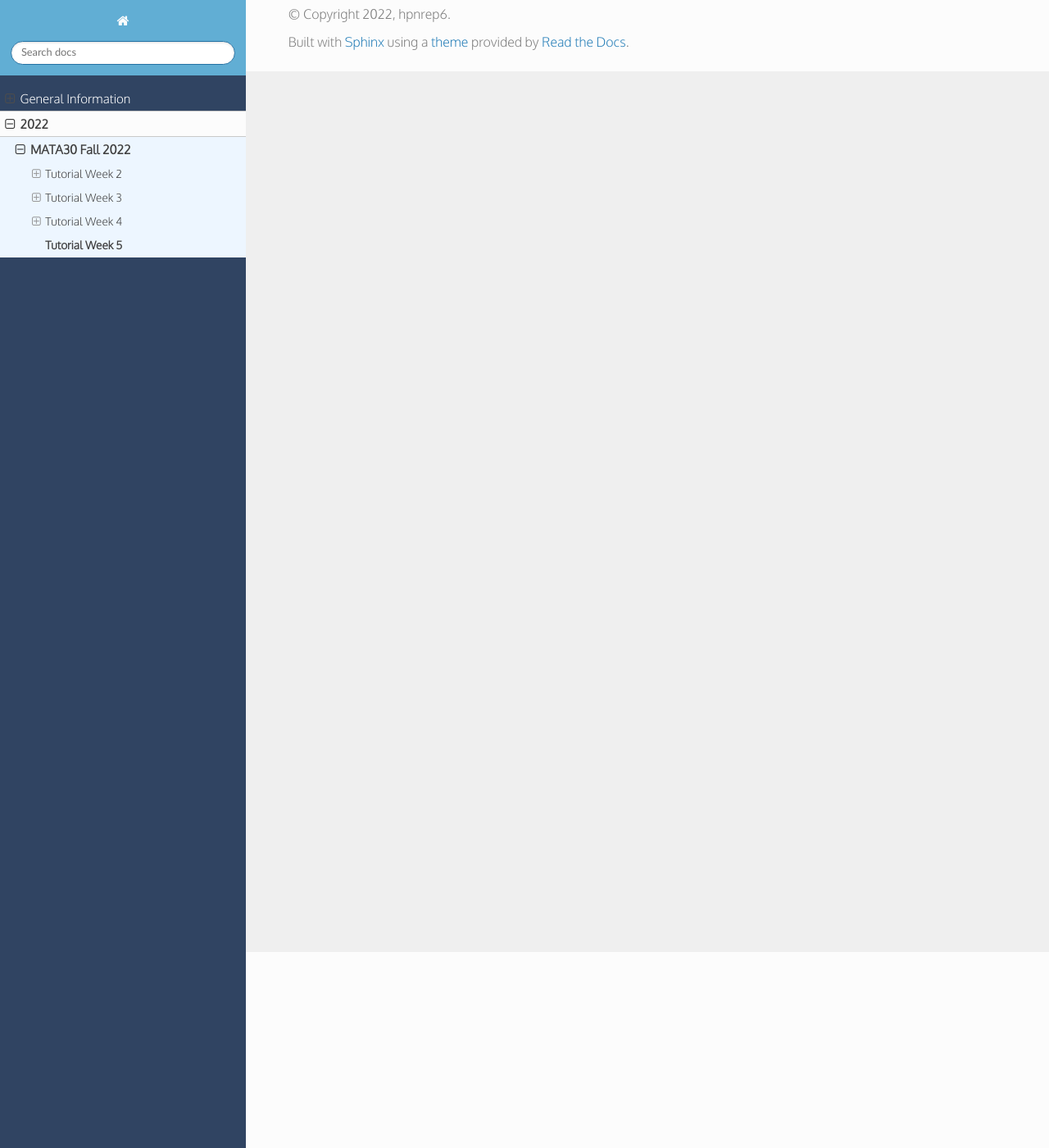
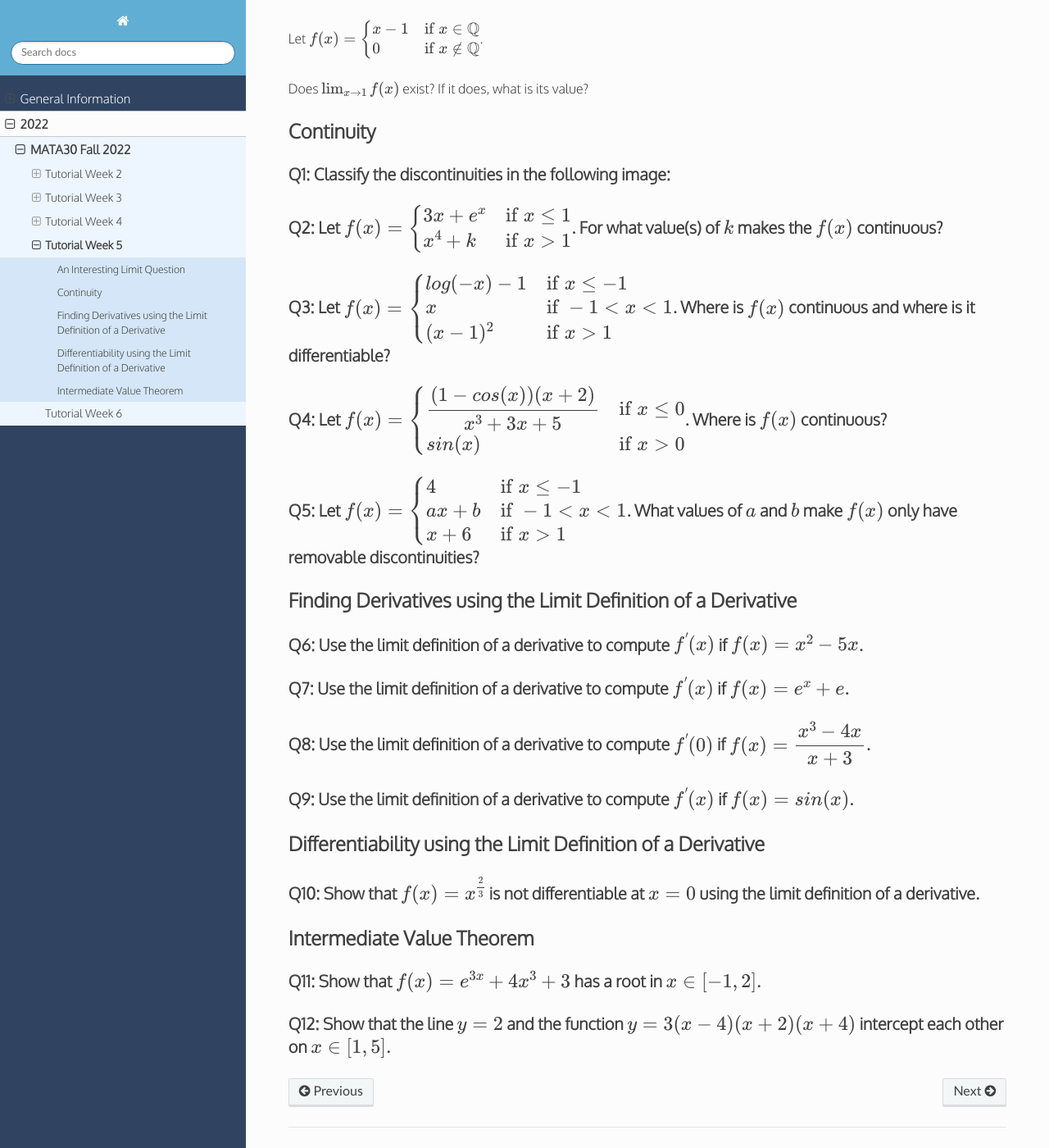
Before and after one commit to hpnrep6/t, a Sphinx documentation site: the page built from source/2022/mata30_fall/tutorial5.rst, in a window 1280 px wide and 1400 px high, scrolled down 239 px. Shown: the whole window at 82% size. Built offline with Sphinx 7.4.7 and the Read the Docs theme 2.0.0, drawn with Linux system fonts in a browser that asks for light colours; some of the changed text lies outside the part shown.

Commit message:
Tutorial 5

```diff
--- a/source/2022/mata30_fall/tutorial4.rst
+++ b/source/2022/mata30_fall/tutorial4.rst
@@ -37,7 +37,7 @@ Q1: What is :math:`\lim_{x \to 0}\; xtan^{-1}(\dfrac{1}{x})`?
     :width: 700
 
 Q2: Calculate :math:`lim_{x \to \infty} \; \dfrac{3x^2 + \sin(x^3)}{4x^2 - 2}`.
-~~~~~~~~~~~~~~~~~~~~~~~~~~~~~~~~~~~~~~~~~~~~~~~~~~~~~~~~~~~~~~~~~~~~~~~~~~
+~~~~~~~~~~~~~~~~~~~~~~~~~~~~~~~~~~~~~~~~~~~~~~~~~~~~~~~~~~~~~~~~~~~~~~~~~~~~~~~
 
 .. image:: ./images/t4/2.jpg
     :width: 700
--- a/source/2022/mata30_fall/tutorial5.rst
+++ b/source/2022/mata30_fall/tutorial5.rst
@@ -8,9 +8,66 @@ Tutorial Week 5
 
 .. raw:: html
 
-    <script>
-    window.MathJax = {
-    loader: {load: ['[tex]/ams']},
-    tex: {packages: {'[+]': ['ams']}}
-    };
-    </script>
+   <script>
+   window.MathJax = {
+   loader: {load: ['[tex]/ams']},
+   tex: {packages: {'[+]': ['ams']}}
+   };
+   </script>
+
+This week, let's review continuity, intermediate value theorem, and the limit definition of a derivative.
+
+An Interesting Limit Question
+-----------------------------
+
+Let :math:`f(x) = \begin{cases} x - 1 & \text{if } x \in \mathbb{Q} \\ 0 & \text{if } x \notin \mathbb{Q} \end{cases}`.
+
+Does :math:`\lim_{x \to 1} f(x)` exist? If it does, what is its value?
+
+Continuity
+----------
+
+Q1: Classify the discontinuities in the following image:
+~~~~~~~~~~~~~~~~~~~~~~~~~~~~~~~~~~~~~~~~~~~~~~~~~~~~~~~~
+
+Q2: Let :math:`f(x) = \begin{cases} 3x + e^x & \text{if } x \leq 1 \\ x^4 + k & \text{if } x \gt 1\end{cases}`. For what value(s) of :math:`k` makes the :math:`f(x)` continuous?
+~~~~~~~~~~~~~~~~~~~~~~~~~~~~~~~~~~~~~~~~~~~~~~~~~~~~~~~~~~~~~~~~~~~~~~~~~~~~~~~~~~~~~~~~~~~~~~~~~~~~~~~~~~~~~~~~~~~~~~~~~~~~~~~~~~~~~~~~~~~~~~~~~~~~~~~~~~~~~~~~~~~~~~~~~~~~~~~~~
+
+Q3: Let :math:`f(x) = \begin{cases} log(-x) - 1& \text{if } x \leq -1 \\ x & \text{if } -1 \lt x \lt 1 \\ (x - 1)^2 & \text{if } x \gt 1 \end{cases}`. Where is :math:`f(x)` continuous and where is it differentiable?
+~~~~~~~~~~~~~~~~~~~~~~~~~~~~~~~~~~~~~~~~~~~~~~~~~~~~~~~~~~~~~~~~~~~~~~~~~~~~~~~~~~~~~~~~~~~~~~~~~~~~~~~~~~~~~~~~~~~~~~~~~~~~~~~~~~~~~~~~~~~~~~~~~~~~~~~~~~~~~~~~~~~~~~~~~~~~~~~~~~~~~~~~~~~~~~~~~~~~~~~~~~~~~~~~~~~~~~~
+
+Q4: Let :math:`f(x) = \begin{cases} \dfrac{(1 - cos(x))(x + 2)}{x^3 + 3x + 5} & \text{if } x \le 0 \\ sin(x) & \text{if } x \gt 0 \end{cases}`. Where is :math:`f(x)` continuous?
+~~~~~~~~~~~~~~~~~~~~~~~~~~~~~~~~~~~~~~~~~~~~~~~~~~~~~~~~~~~~~~~~~~~~~~~~~~~~~~~~~~~~~~~~~~~~~~~~~~~~~~~~~~~~~~~~~~~~~~~~~~~~~~~~~~~~~~~~~~~~~~~~~~~~~~~~~~~~~~~~~~~~~~~~~~~~~~~~~
+
+Q5: Let :math:`f(x) = \begin{cases} 4 & \text{if } x \le -1 \\ ax + b & \text{if } -1 \lt x \lt 1 \\ x + 6 & \text{if } x \gt 1 \end{cases}`. What values of :math:`a` and :math:`b` make :math:`f(x)` only have removable discontinuities?
+~~~~~~~~~~~~~~~~~~~~~~~~~~~~~~~~~~~~~~~~~~~~~~~~~~~~~~~~~~~~~~~~~~~~~~~~~~~~~~~~~~~~~~~~~~~~~~~~~~~~~~~~~~~~~~~~~~~~~~~~~~~~~~~~~~~~~~~~~~~~~~~~~~~~~~~~~~~~~~~~~~~~~~~~~~~~~~~~~~~~~~~~~~~~~~~~~~~~~~~~~~~~~~~~~~~~~~~~~~~~~~~~~~~~~~~~~~~
+
+Finding Derivatives using the Limit Definition of a Derivative
+--------------------------------------------------------------
+
+Q6: Use the limit definition of a derivative to compute :math:`f^{'}(x)` if :math:`f(x) = x^2 - 5x`.
+~~~~~~~~~~~~~~~~~~~~~~~~~~~~~~~~~~~~~~~~~~~~~~~~~~~~~~~~~~~~~~~~~~~~~~~~~~~~~~~~~~~~~~~~~~~~~~~~~~~~
+
+Q7: Use the limit definition of a derivative to compute :math:`f^{'}(x)` if :math:`f(x) = e^x + e`.
+~~~~~~~~~~~~~~~~~~~~~~~~~~~~~~~~~~~~~~~~~~~~~~~~~~~~~~~~~~~~~~~~~~~~~~~~~~~~~~~~~~~~~~~~~~~~~~~~~~~
+
+Q8: Use the limit definition of a derivative to compute :math:`f^{'}(0)` if :math:`f(x) = \dfrac{x^3 - 4x}{x + 3}`.
+~~~~~~~~~~~~~~~~~~~~~~~~~~~~~~~~~~~~~~~~~~~~~~~~~~~~~~~~~~~~~~~~~~~~~~~~~~~~~~~~~~~~~~~~~~~~~~~~~~~~~~~~~~~~~~~~~~~
+
+Q9: Use the limit definition of a derivative to compute :math:`f^{'}(x)` if :math:`f(x) = sin(x)`.
+~~~~~~~~~~~~~~~~~~~~~~~~~~~~~~~~~~~~~~~~~~~~~~~~~~~~~~~~~~~~~~~~~~~~~~~~~~~~~~~~~~~~~~~~~~~~~~~~~~~
+
+Differentiability using the Limit Definition of a Derivative
+------------------------------------------------------------
+
+Q10: Show that :math:`f(x) = x^{\tiny \dfrac{2}{3}}` is not differentiable at :math:`x = 0` using the limit definition of a derivative.
+~~~~~~~~~~~~~~~~~~~~~~~~~~~~~~~~~~~~~~~~~~~~~~~~~~~~~~~~~~~~~~~~~~~~~~~~~~~~~~~~~~~~~~~~~~~~~~~~~~~~~~~~~~~~~~~~~~~~~~~~~~~~~~~~~~~~~~~
+
+Intermediate Value Theorem
+--------------------------
+
+Q11: Show that :math:`f(x) = e^{3x} + 4x^3 + 3` has a root in :math:`x \in [-1, 2]`.
+~~~~~~~~~~~~~~~~~~~~~~~~~~~~~~~~~~~~~~~~~~~~~~~~~~~~~~~~~~~~~~~~~~~~~~~~~~~~~~~~~~~~
+
+Q12: Show that the line :math:`y = 2` and the function :math:`y = 3(x - 4)(x + 2)(x + 4)` intercept each other on :math:`x \in [1, 5]`.
+~~~~~~~~~~~~~~~~~~~~~~~~~~~~~~~~~~~~~~~~~~~~~~~~~~~~~~~~~~~~~~~~~~~~~~~~~~~~~~~~~~~~~~~~~~~~~~~~~~~~~~~~~~~~~~~~~~~~~~~~~~~~~~~~~~~~~~~
```
Also changed, not shown: source/2022/mata30_fall/mata30.rst (+7 -6 lines), source/2022/mata30_fall/tutorial6.rst (added, +16 -0 lines).
